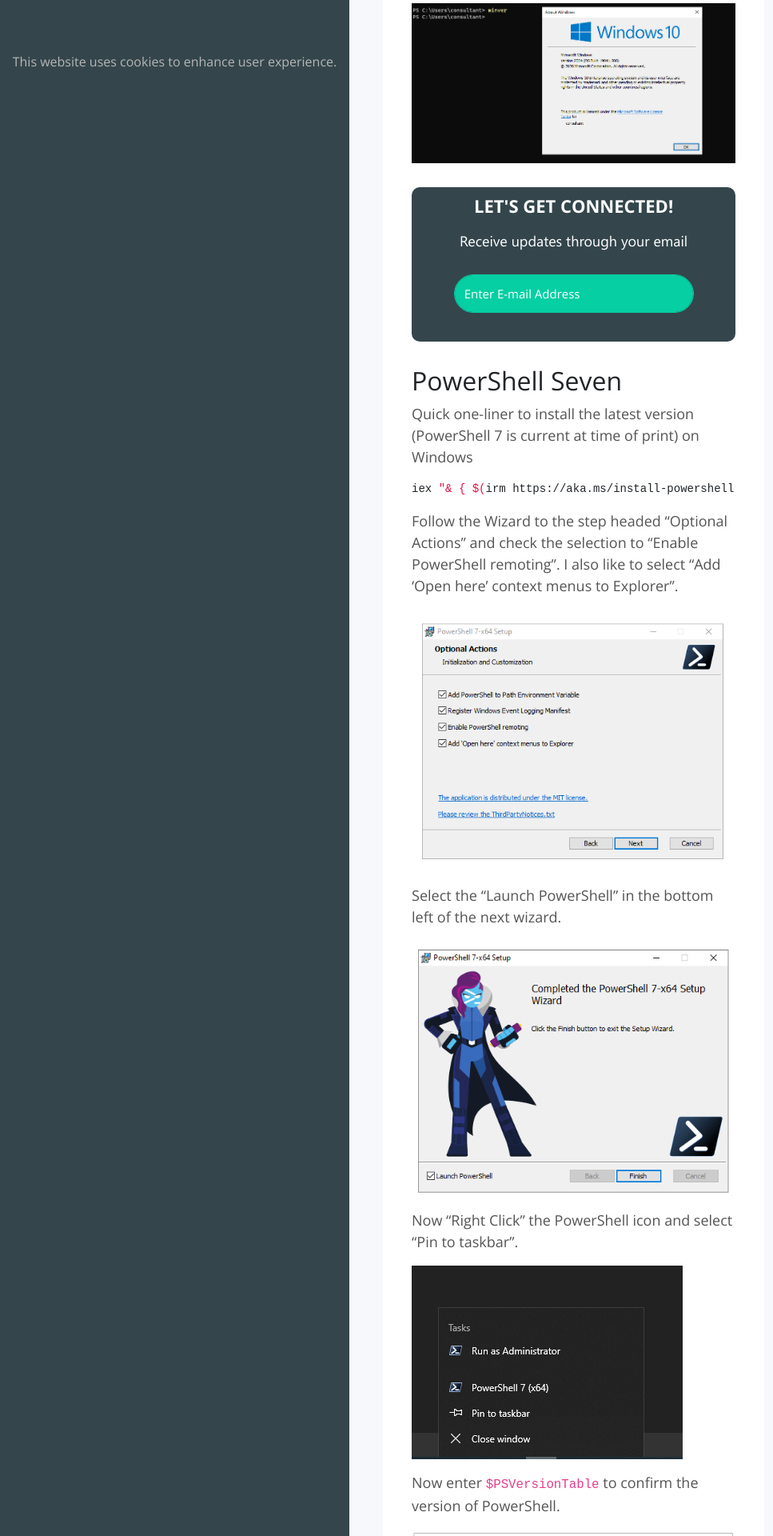
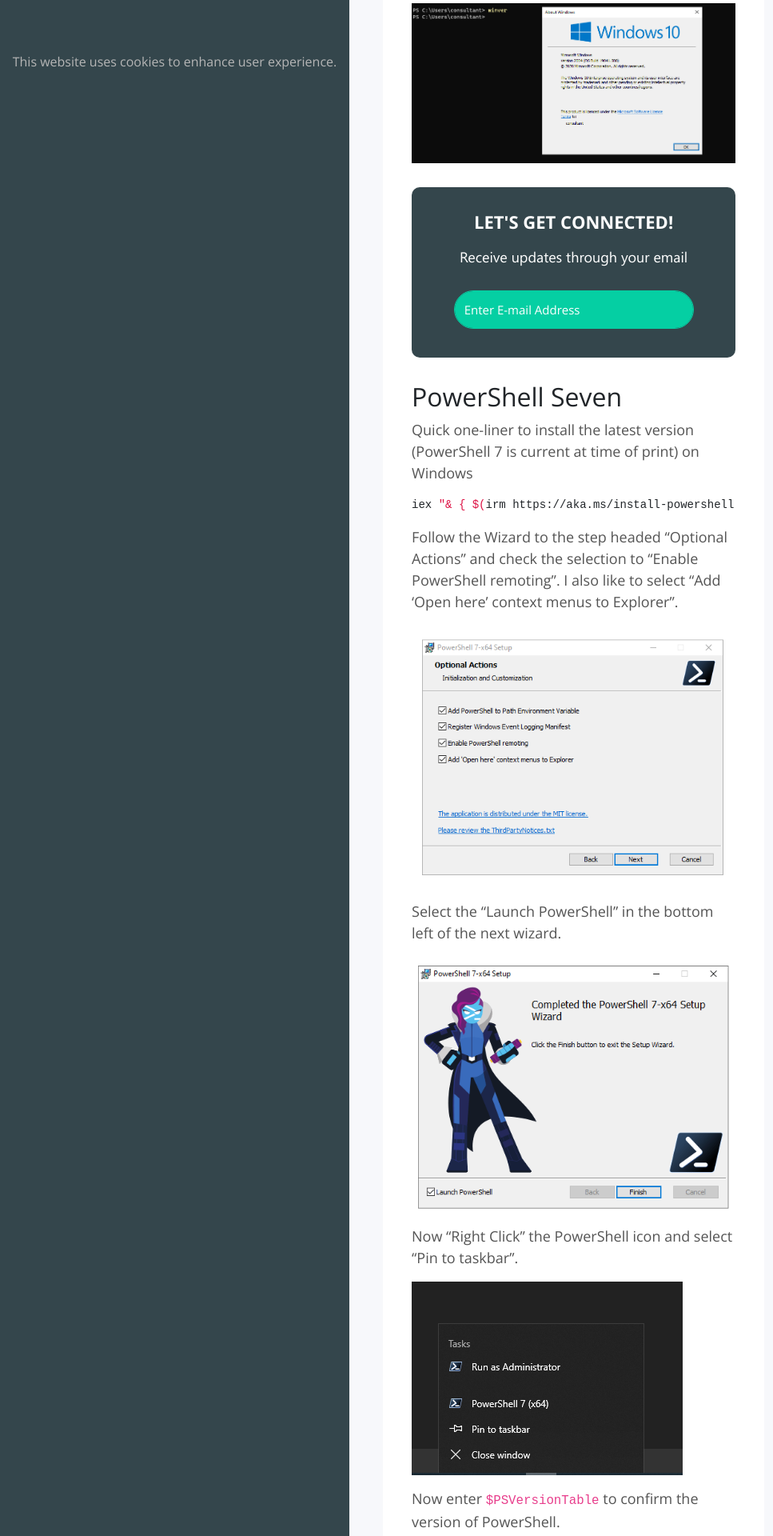
Before and after one commit to cleverberry/evilsaint, a Jekyll site: the page built from _posts/2020-09-21-welcome-to-windows-2020.md, in a window 1280 px wide. Shown: the part 1691-3611 px from the top of the page at 80% size, without its empty margins (0-967 px from the left). Built offline with Jekyll 4.4.1, drawn with Linux system fonts in a browser that asks for light colours; nearby versions of some CDN libraries; a style sheet for code colours, icons or effects is not loaded.

Commit message:
Fix padding in inline newsletter

```diff
--- a/_includes/newsletter.html
+++ b/_includes/newsletter.html
@@ -1,4 +1,4 @@
-<div class="container" style="background-color: #34464c !important; border-radius: 10px; margin-top: 30px; margin-bottom: 30px; padding-bottom: 20px;">
+<div class="container" style="background-color: #34464c !important; border-radius: 10px; margin-top: 30px; margin-bottom: 30px; padding-top: 20px; padding-bottom: 20px;">
     <div class="row">
         <div class="col">
             <h4 class="text-uppercase logo-sub-text" style="padding-top: 10px; !important">Let's Get Connected!</h4>
```
